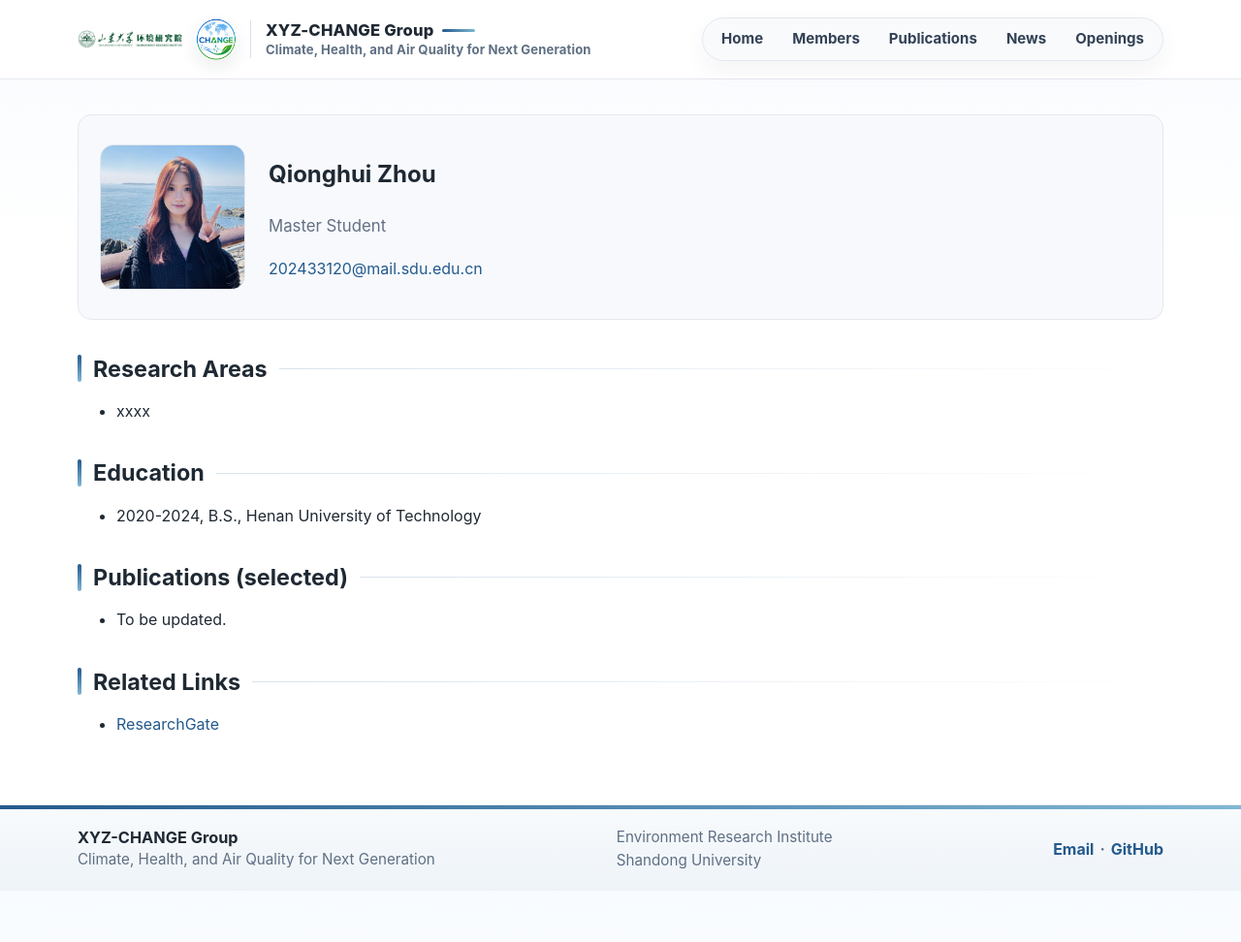
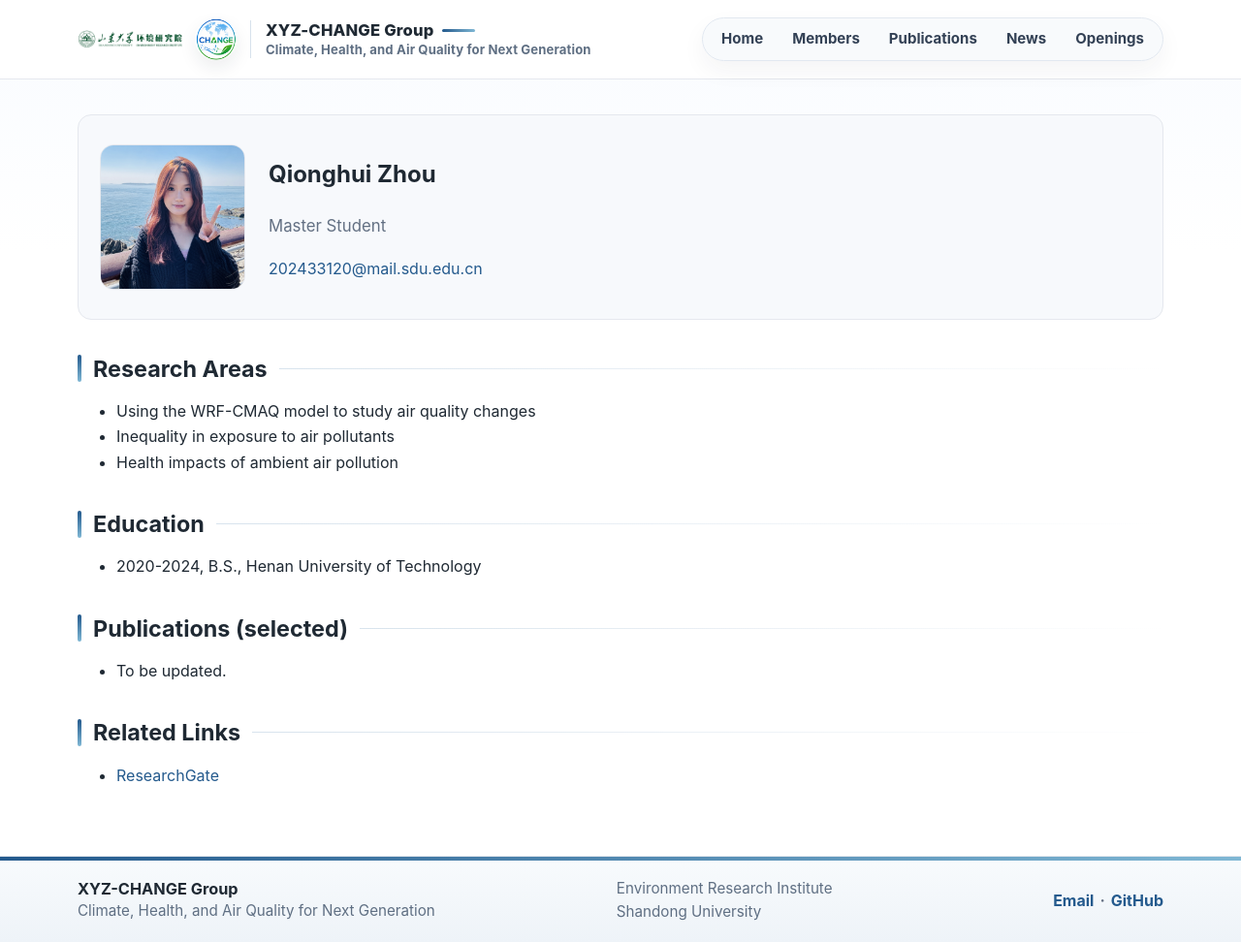
Before and after one commit to MuJSh/xyz_CHANGE, a Jekyll site: the page built from _pages/qionghui-zhou.md, in a window 1280 px wide and 972 px high. Shown: the whole window at 97% size. Built offline with Jekyll 4.4.1, drawn with Linux system fonts in a browser that asks for light colours.

Commit message:
Update qionghui-zhou.md

```diff
--- a/_pages/qionghui-zhou.md
+++ b/_pages/qionghui-zhou.md
@@ -15,7 +15,9 @@ permalink: /members/qionghui-zhou/
 
 ## Research Areas
 
-- xxxx
+- Using the WRF-CMAQ model to study air quality changes
+- Inequality in exposure to air pollutants
+- Health impacts of ambient air pollution
 
 ## Education
 
```
